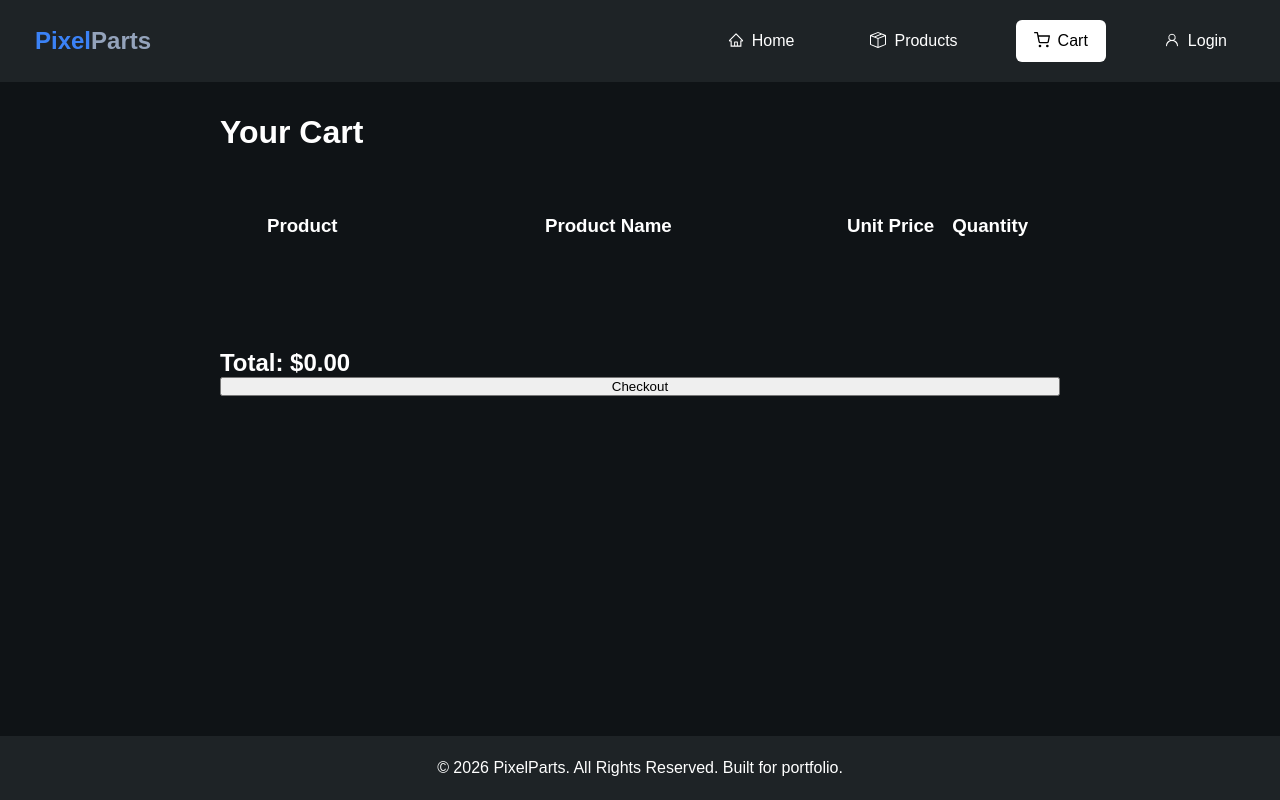
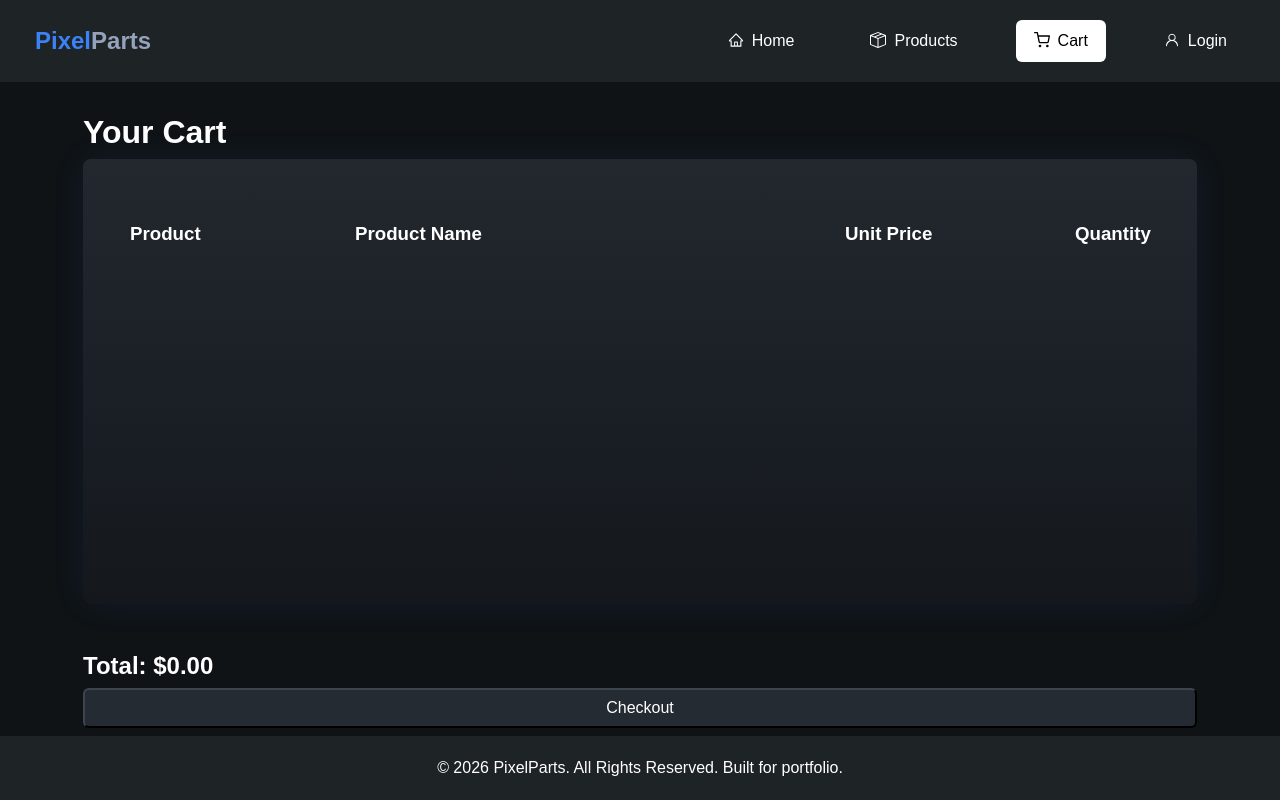
Before and after one commit to ryubex/pixel-parts, a React (Vite) app: page /cart in a window 1280 px wide. Built offline with nearby package versions, Linux system fonts and the light colour scheme.

Commit message:
cart page ui finished. next is login authentication

```diff
--- a/package.json
+++ b/package.json
@@ -10,6 +10,7 @@
     "preview": "vite preview"
   },
   "dependencies": {
+    "firebase": "^12.16.0",
     "react": "^19.2.7",
     "react-dom": "^19.2.7",
     "react-icons": "^5.7.0",
--- a/src/index.css
+++ b/src/index.css
@@ -1,12 +1,12 @@
 /* Chrome, Safari, Edge, Opera */
-.user-cart input[type="number"]::-webkit-inner-spin-button,
-.user-cart input[type="number"]::-webkit-outer-spin-button {
+input[type="number"]::-webkit-inner-spin-button,
+input[type="number"]::-webkit-outer-spin-button {
     -webkit-appearance: none;
     margin: 0;
 }
 
 /* Firefox */
-.user-cart input[type="number"] {
+input[type="number"] {
     appearance: textfield;
     -moz-appearance: textfield;
 }
--- a/src/pages/Cart.jsx
+++ b/src/pages/Cart.jsx
@@ -49,6 +49,7 @@
               onChange={(e) => updateQuantity(item.id, e.target.value)}
             />
 
+
             <button onClick={() => decreaseQuantity(item.id)}>
               -
             </button>
@@ -61,8 +62,7 @@
 
 
       <h2>Total: ${total.toFixed(2)}</h2>
-
-          <button>Checkout</button>
+          <button className="checkout-btn">Checkout</button>
     </div>
   );
 };
--- a/src/styles/Cart.css
+++ b/src/styles/Cart.css
@@ -1,20 +1,37 @@
-
-
 .cart-container {
     display: flex;
     flex-direction: column;
     flex: 1;
     margin: 32px auto;
+    margin-bottom: 8px;
     padding: 0 32px;
+}
+
+.cart-container h1{
+    margin-bottom: 8px;
+}
+
+.cart-container h2 {
+    margin-bottom: 8px;
 }
 
 .user-added {
     display: flex;
     flex-direction: column;
+    flex: 1;
     justify-content: space-between;
     margin-bottom: 48px;
     padding: 64px 32px;
     gap: 20px;
+
+    border-radius: 8px;
+    text-align: center;
+    box-shadow: 0 0 35px rgba(59,130,246,.08);
+
+    background: linear-gradient(180deg,
+    #23282e 0%,
+    #1b2026 50%,
+    #14181d 100%);
 }
 
 .cartHeader-product {
@@ -25,18 +42,20 @@
 
 .cartHeader-productName {
     display: flex;
-    width: 465px;
-    padding-left: 183px;
+    width: 470px;
+    padding-left: 130px;
 }
 
 .cartHeader-price {
     display: flex;
-    padding-left: 20px;
+    width: 240px;
+    padding-left: 150px;
 }
 
 .cartHeader-quantity {
     display: flex;
-    padding-left: 18px;
+    width: 230px;
+    padding-left: 140px;
 }
 
 .cart-header {
@@ -75,3 +94,21 @@
     height: 32px;
     text-align: center;
 }
+
+.added-item button {
+    width: 32px;
+    height: 32px;
+    color: white;
+    background-color: #212830;
+    border-color: #3d444d;
+    border-radius: 6px;
+}
+
+.checkout-btn {
+    color: white;
+    background: #252b33;
+    border-color: #3d444d;
+    border-radius: 6px;
+    height: 40px;
+    font-size: medium;
+}
```
Also changed, not shown: src/firebase.js (added, +16 -0 lines), src/context/AuthContext.jsx (added), 1 other file (tests, documents, lock files or other folders).
